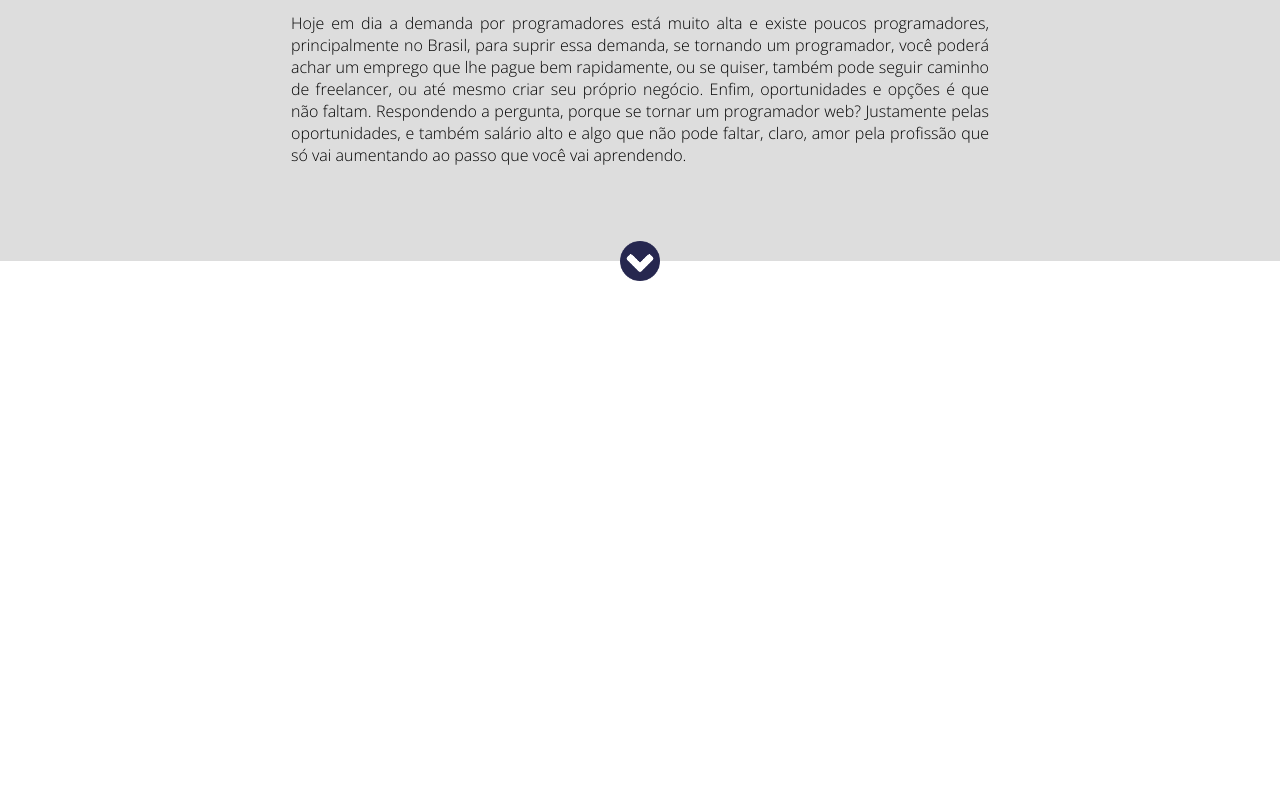
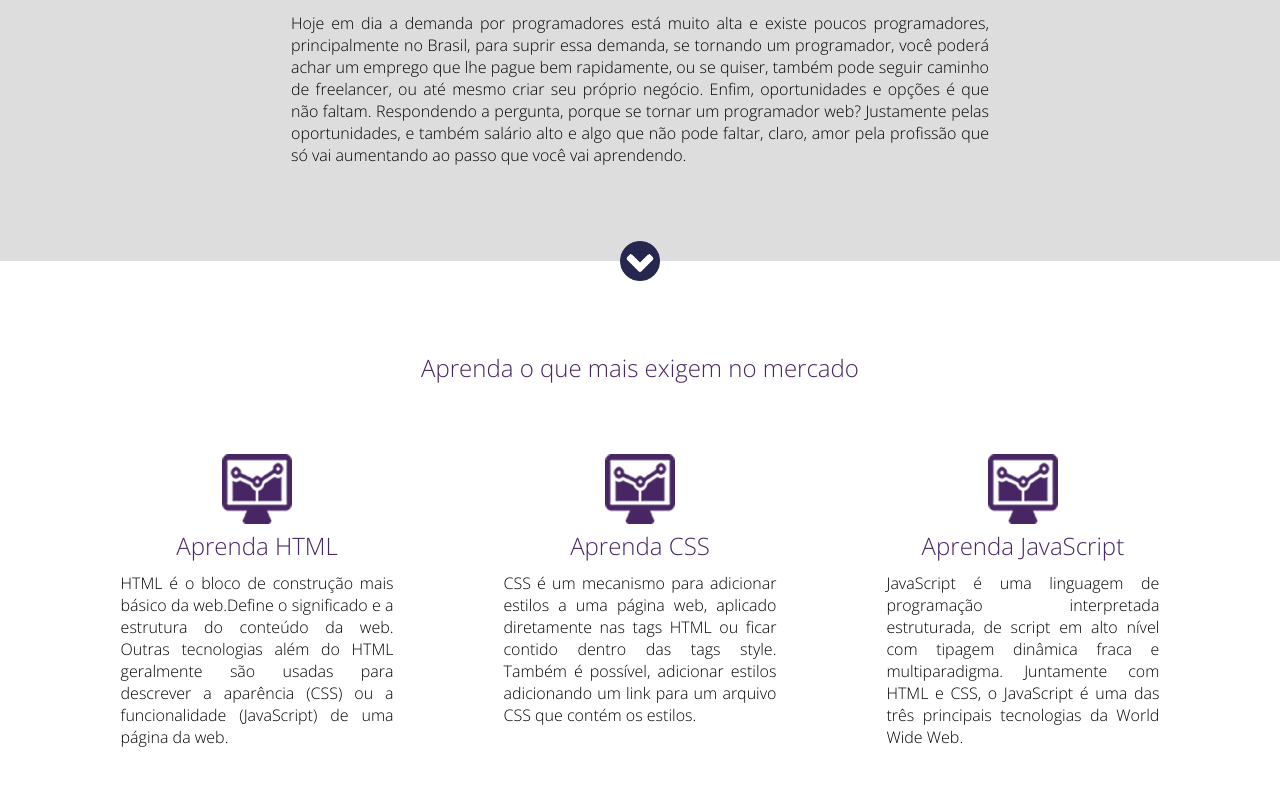
Before and after one commit to raissajuliana/_project01, a plain HTML site: page index.html in a window 1280 px wide. Shown: the part 693-1481 px from the top of the page. Before the commit the page ends 974 px from the top, so only its background shows below. Drawn offline with Linux system fonts and the light colour scheme.

Commit message:
adding more sections

```diff
--- a/css/style.css
+++ b/css/style.css
@@ -20,10 +20,12 @@ html, body
 {
     width: 1200px;
     margin: 0 auto;
+    padding: 0 2%;
 }
 
 .header
 {
+    min-width: 1200px;
     width: 100%;
     height: 60px;
     background-color: #212343;
@@ -37,6 +39,7 @@ html, body
 .container-banner
 {
     width: 100%;
+    min-width: 1200px;
     height: 557px;
     background-image: url('../images/header_bg.png');
     background-size: cover;
@@ -82,7 +85,7 @@ html, body
 {
     display: inline-block;
     width: 100%;
-    color: #BBBBBB;
+    color: #999999;
     font-size: 17px;
 }
 
@@ -90,7 +93,7 @@ html, body
 {
     display: inline-block;
     width: 100%;
-    color: #BBBBBB;
+    color: #999999;
     font-size: 17px;
     margin: 20px 0;
 }
@@ -132,9 +135,9 @@ html, body
 .container-list
 {
     padding: 30px;
-    margin-top: 40px;
+    margin-top: 100px;
     float: left;
-    width: 619px;
+    width: 519px;
     height: 270px;
     background-color: rgba(33, 35, 67, 0.7);
 }
@@ -152,6 +155,7 @@ html, body
 
 .container-2
 {
+    min-width: 1200px;
     padding:40px 0;
     background-color: #DDDDDD;
     text-align: center;
@@ -180,5 +184,38 @@ html, body
     height: 40px;
     background-image: url(../images/arrow.png);
     background-size: 100% 100%;
+}
 
+.section-1
+{
+    min-width: 1200px;
+    padding: 90px 0;
 }
+
+.section-1 h2
+{
+    text-align: center;
+    color: #462663;
+    font-weight: normal;
+}
+
+.container-single
+{
+    float: left;
+    width: 33.333%;
+    margin-top: 40px;
+    text-align: center;
+    padding: 30px;
+}
+
+.container-single p
+{
+    display: inline-block;
+    text-align: justify;
+    padding: 10px 25px;
+}
+
+.container-single img
+{
+    width: 70px;
+}
--- a/index.html
+++ b/index.html
@@ -21,7 +21,7 @@
 
         <div class="center">
 
-                <div class="container-list" >
+            <div class="container-list">
                 <ul>
                     <li>Aprenda sobre HTML e CSS</li>
                     <li>Domine javascript</li>
@@ -93,5 +93,72 @@
 
     </div><!--container-2-->
 
+    <div class="section-1">
+
+        <div class="center">
+
+            <h2>Aprenda o que mais exigem no mercado</h2>
+
+            <div class="container-section>">
+
+                <div class="container-single">
+
+                    <div><img src="images/icon.png" /></div>
+
+                    <div class="text-container-single">
+
+                        <h2>Aprenda HTML</h2>
+                        <p>
+                            HTML é o bloco de construção mais básico da web.Define o significado e a estrutura do
+                            conteúdo da web. Outras tecnologias além do HTML geralmente são usadas para descrever a
+                            aparência (CSS) ou a funcionalidade (JavaScript) de uma página da web.
+                        </p>
+
+                    </div><!--text-container-single-->
+
+                </div><!--container-single-->
+
+                <div class="container-single">
+
+                    <div><img src="images/icon.png" /></div>
+
+                    <div class="text-container-single">
+
+                        <h2>Aprenda CSS</h2>
+                        <p>
+                            CSS é um mecanismo para adicionar estilos a uma página web, aplicado
+                            diretamente nas tags HTML ou ficar contido dentro das tags style. Também é possível,
+                            adicionar estilos adicionando um link para um arquivo CSS que contém os estilos.
+                        </p>
+
+                    </div><!--text-container-single-->
+
+                </div><!--container-single-->
+
+                <div class="container-single">
+
+                    <div><img src="images/icon.png" /></div>
+
+                    <div class="text-container-single">
+
+                        <h2>Aprenda JavaScript</h2>
+                        <p>
+                            JavaScript é uma linguagem de programação interpretada estruturada, de script em alto nível
+                            com tipagem dinâmica fraca e multiparadigma. Juntamente com HTML e CSS, o JavaScript é uma
+                            das
+                            três principais tecnologias da World Wide Web.
+                        </p>
+
+                    </div><!--text-container-single-->
+
+                </div><!--container-single-->
+
+            </div><!--container-section-->
+
+        </div><!--center-->
+
+    </div><!--section-1-->
+
 </body>
+
 </html>
```
Lines whose indentation alone changed are shown as unchanged.
